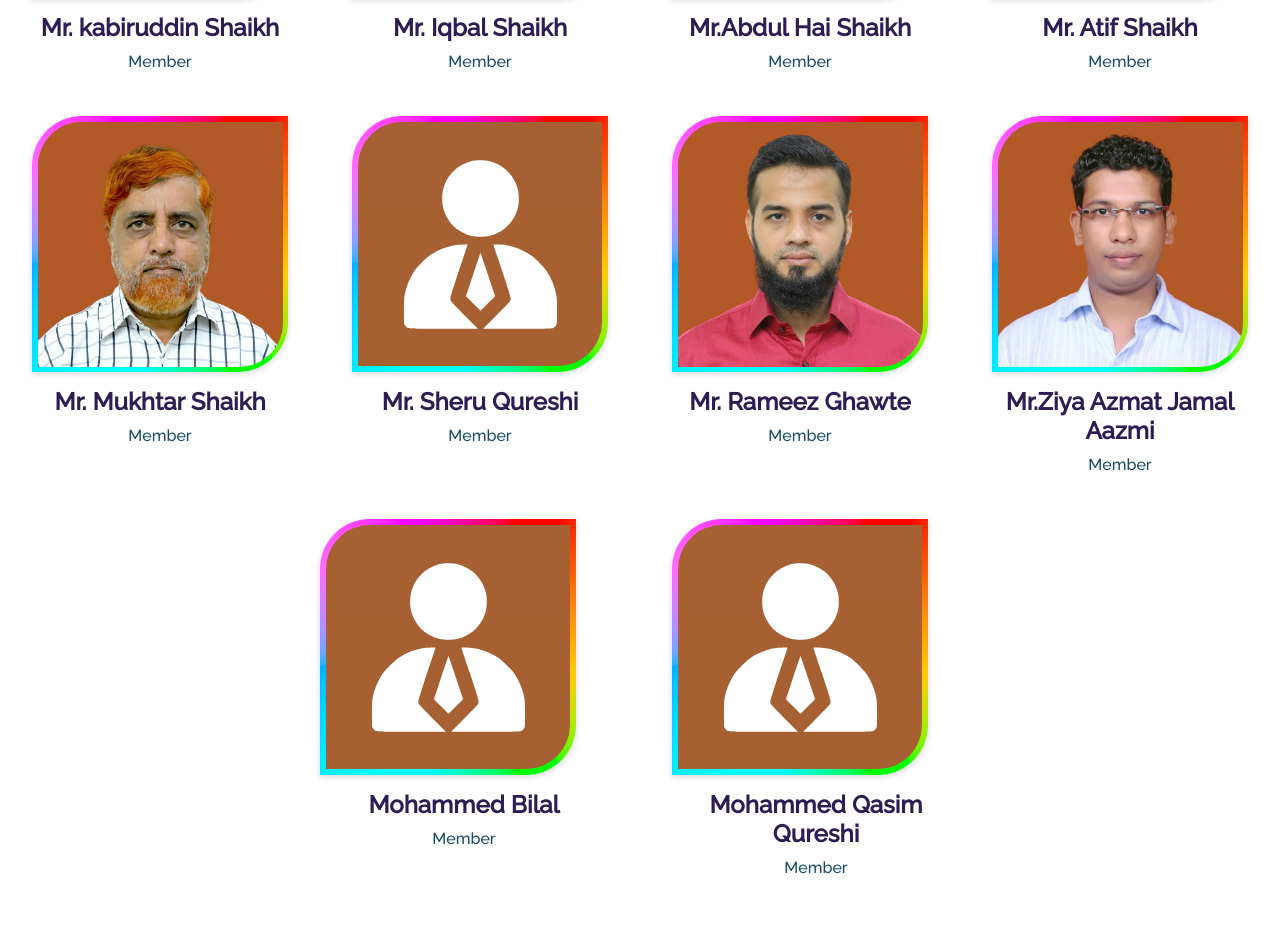
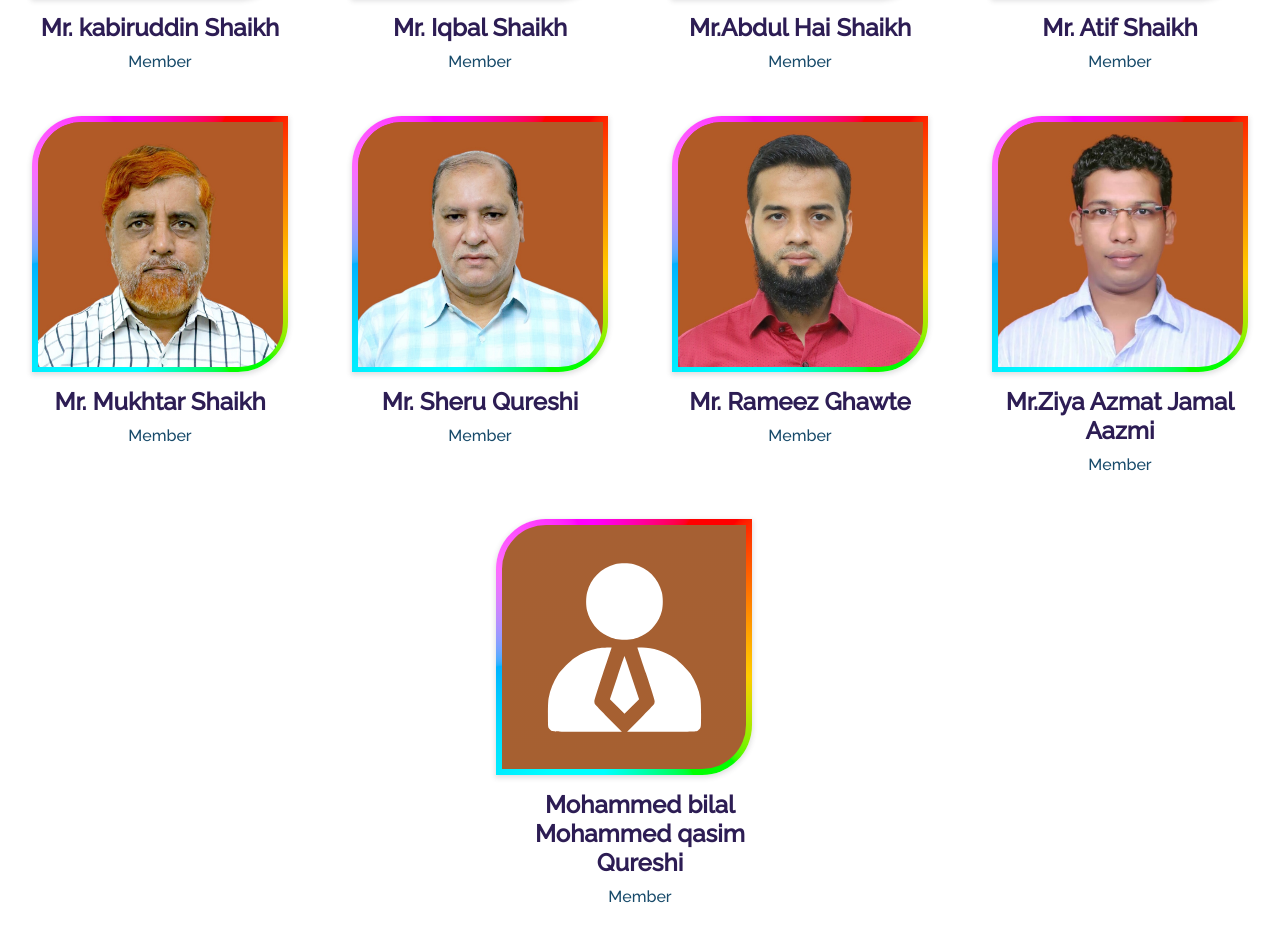
Before and after one commit to sohailqureshiii/Rabodi-school-website, a Next.js app: page /members in a window 1280 px wide. Shown: the part 1776-2712 px from the top of the page. Built offline with nearby package versions, Linux system fonts and the light colour scheme.

Commit message:
new members photo adn changes done

```diff
--- a/pages/members.js
+++ b/pages/members.js
@@ -224,7 +224,7 @@ const Members = () => {
               <div className="flx-in-for-responcve-view-only">
                 <div className="wsdhjed-weojmzs-skadf">
                   <Image
-                    src={TeacherBoy}
+                    src={Shanuqureshi}
                     className="tesgeres-sdijdksmadoe-sodksm"
                   />
                 </div>
@@ -266,19 +266,9 @@ const Members = () => {
                   />
                 </div>
               </div>
-              <h2 className="texher-name-asec-tkdjs">Mohammed Bilal</h2>
-              <p className="tecjr-gradutaion-seuhrk">Member</p>
-            </div>
-            <div className="cntr-a-dhjs-ewoiknxz-zsd">
-              <div className="flx-in-for-responcve-view-only">
-                <div className="wsdhjed-weojmzs-skadf">
-                  <Image
-                    src={TeacherBoy}
-                    className="tesgeres-sdijdksmadoe-sodksm"
-                  />
-                </div>
-              </div>
-              <h2 className="texher-name-asec-tkdjs">Mohammed Qasim Qureshi</h2>
+              <h2 className="texher-name-asec-tkdjs">
+                Mohammed bilal Mohammed qasim Qureshi
+              </h2>
               <p className="tecjr-gradutaion-seuhrk">Member</p>
             </div>
           </div>
```
